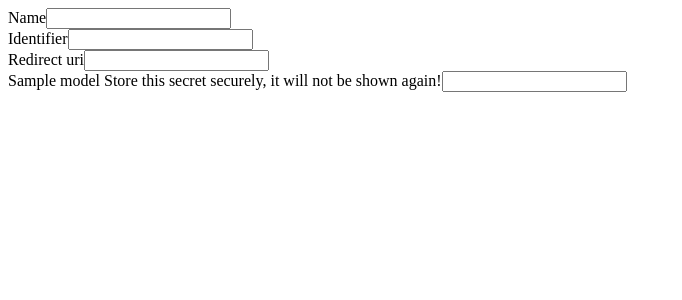
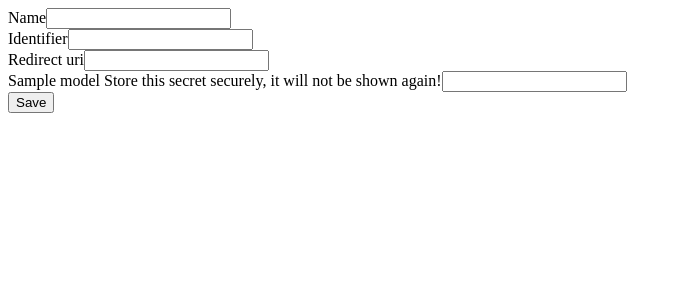
Before and after one commit to NIOLAB/yii2-oauth2-server, a PHP site: template views/clients/_form.php in a window 1280 px wide. Shown: the top 300 px of the page, without its empty margins (0-682 px from the left). Run offline with PHP 8.4, Linux system fonts and the light colour scheme; the template is opened without the code that fills it: most values are stand-ins (such as "Sample title", 1, 10 or a date in 2020); form fields are guessed from the names that the template uses; data that the repository does not hold is empty; some libraries are stand-ins or nearby versions.

Commit message:
fix client form

```diff
--- a/views/clients/_form.php
+++ b/views/clients/_form.php
@@ -1,6 +1,5 @@
 <?php
 
-use rmrevin\yii\fontawesome\component\Icon;
 use yii\helpers\Html;
 use yii\widgets\ActiveForm;
 
@@ -20,9 +19,9 @@ use yii\widgets\ActiveForm;
 
             <?= $form->field($model, 'redirect_uri')->textInput(['maxlength' => true]) ?>
 
-            <?= $form->field($model, 'secret',['options'=>['class'=>'has-warning form-group']])->label('<span style="color:#000">'.$model->getAttributeLabel('secret').'</span> '.(new Icon('bell')).' '.Yii::t('oauth2','Store this secret securely, it will not be shown again!'))->textInput(['readonly'=>true,'maxlength' => true]) ?>
+            <?= $form->field($model, 'secret',['options'=>['class'=>'has-warning form-group']])->label('<span style="color:#000">'.$model->getAttributeLabel('secret').'</span> '.Yii::t('oauth2','Store this secret securely, it will not be shown again!'))->textInput(['readonly'=>true,'maxlength' => true]) ?>
 
-            <?php Html::submitButton('Save', ['class' => 'btn btn-primary pull-right', 'name' => 'signup-button']) ?>
+            <?= Html::submitButton('Save', ['class' => 'btn btn-primary pull-right', 'name' => 'signup-button']) ?>
 
             <?php ActiveForm::end(); ?>
         </div>
```
